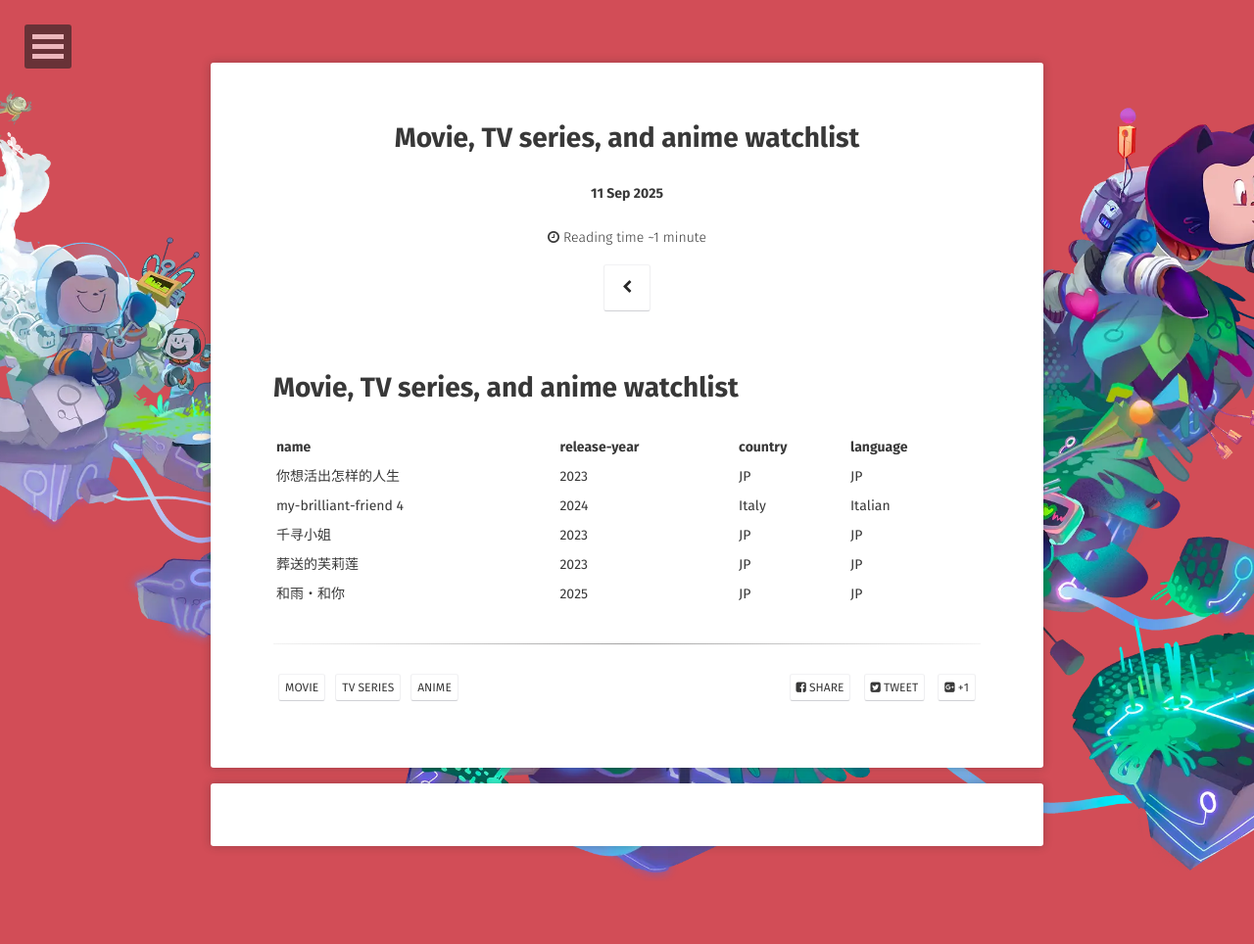
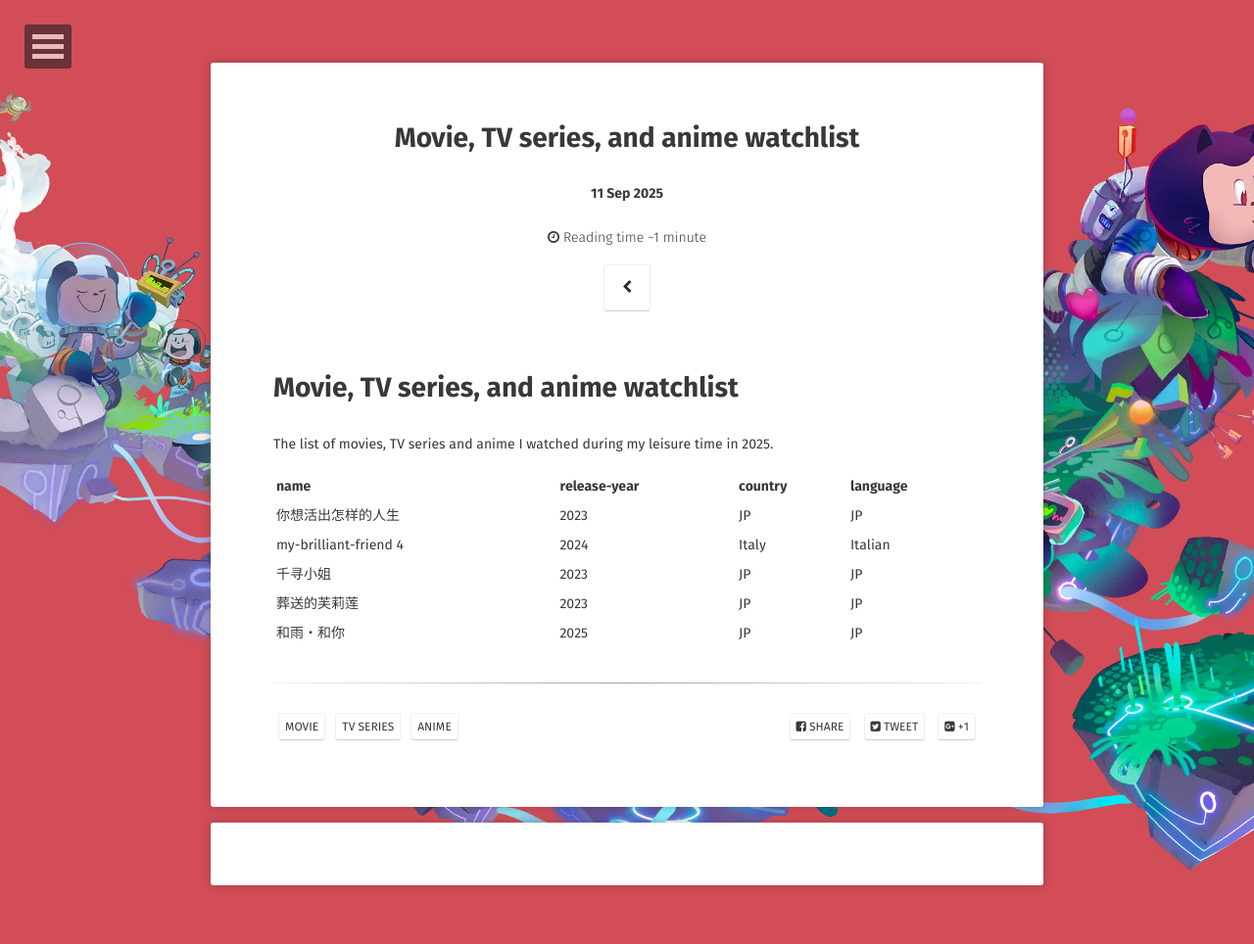
Before and after one commit to WebPavel/WebPavel.github.io, a Jekyll site: the page built from _posts/2025-09-11-movie-tv-series-and-anime-watchlist.md, in a window 1280 px wide. Shown: the whole page at 98% size. Built offline with Jekyll 4.4.1, drawn with Linux system fonts in a browser that asks for light colours; some web fonts are replaced; comment, search, counter and statistics services are not loaded.

Commit message:
feat: Movie, TV series, and anime watchlist.

```diff
--- a/_posts/2025-09-11-movie-tv-series-and-anime-watchlist.md
+++ b/_posts/2025-09-11-movie-tv-series-and-anime-watchlist.md
@@ -9,6 +9,8 @@ comments: true
 
 # Movie, TV series, and anime watchlist
 
+The list of movies, TV series and anime I watched during my leisure time in 2025.
+
 | name                  | release-year | country | language |
 |-----------------------|--------------|---------|----------|
 | 你想活出怎样的人生             | 2023         | JP      | JP       |
```
